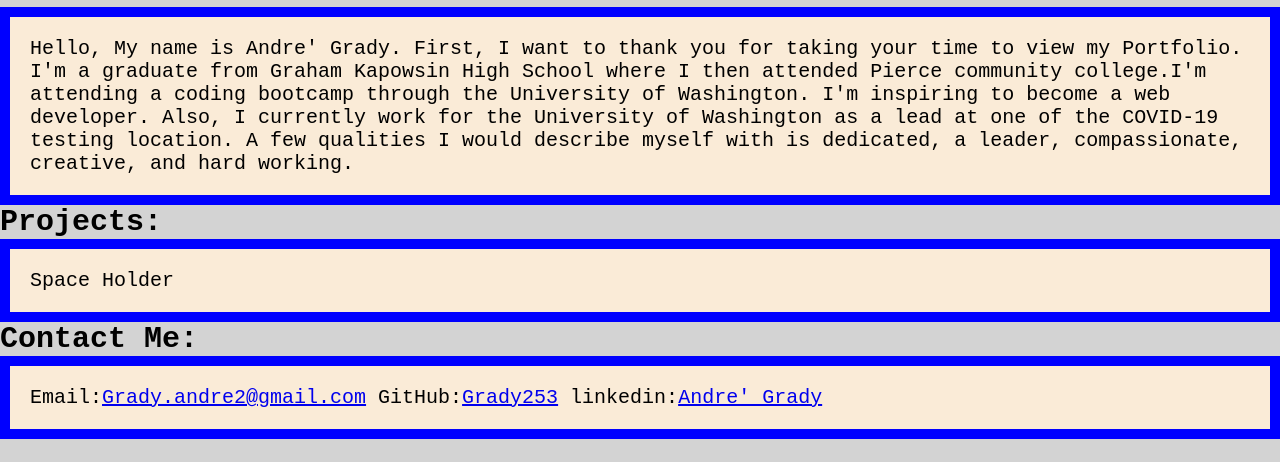
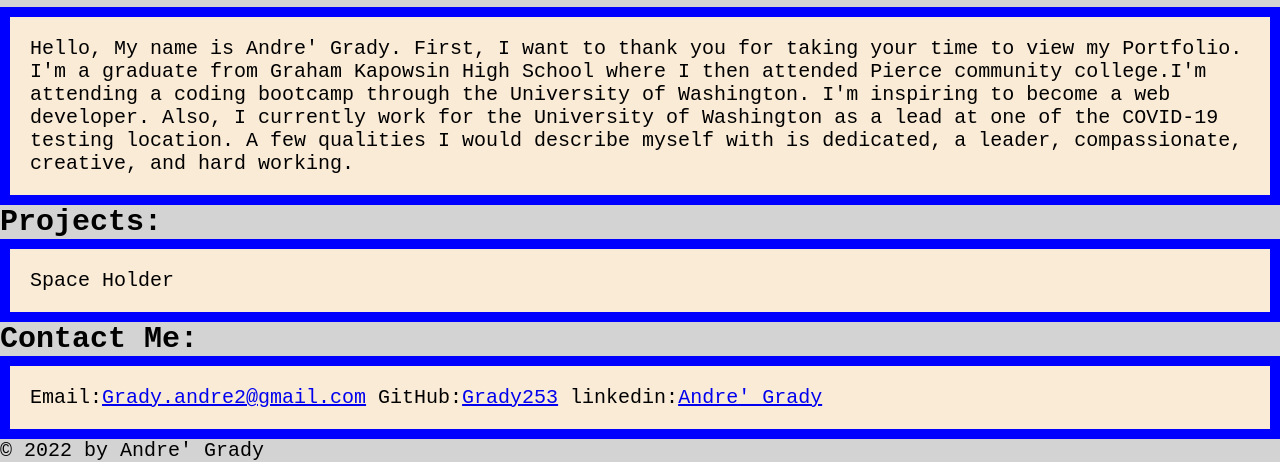
Before and after one commit to Grady253/Portfolio, a plain HTML site: page Index.html in a window 1280 px wide. Shown: the part 506-968 px from the top of the page. Before the commit the page ends 945 px from the top, so only its background shows below. Drawn offline with Linux system fonts and the light colour scheme; files that its build step writes are made by us from their sources.

Commit message:
Moved the HTML file and add screenshot

```diff
--- a/Assets/Index.html
+++ b/Index.html
@@ -58,5 +58,8 @@
            </p>
           </div>
     </section>
+    <footer>
+       &copy; 2022 by Andre' Grady
+    </footer>
   </Body>
 </html>
```
Also changed, not shown: Assets/Images/Screen Shot 2022-06-13 at 5.13.47 PM.png (added).
